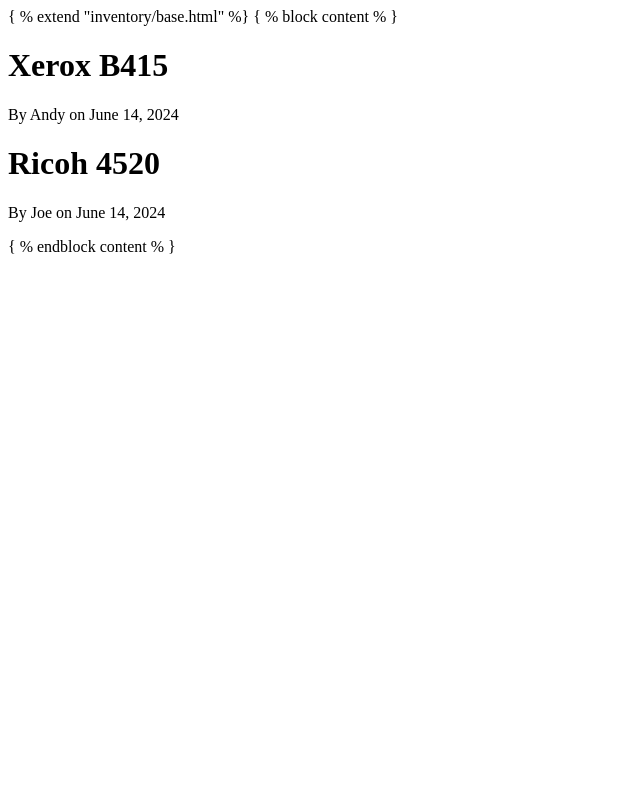
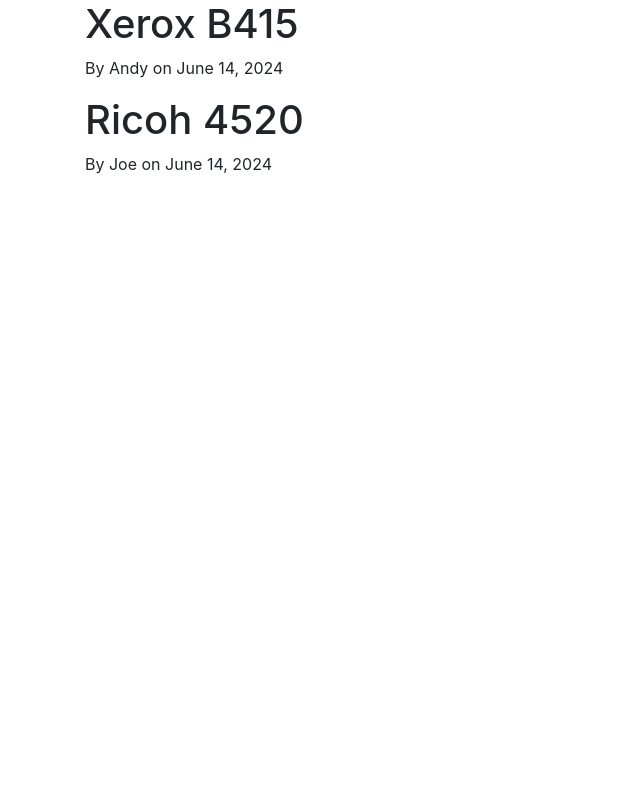
Before and after one commit to jvalest/printer_inventory, a Django app: page / in a window 1280 px wide. Shown: the whole page, without its empty margins (0-640 px from the left). Run offline with Django 5.2, Linux system fonts and the light colour scheme; some libraries are stand-ins or nearby versions.

Commit message:
fixed templating and added simple boostrap

```diff
--- a/my_printer_inventory/inventory/templates/inventory/base.html
+++ b/my_printer_inventory/inventory/templates/inventory/base.html
@@ -1,6 +1,13 @@
 <!DOCTYPE html>
 <html>
 <head>
+        <!-- Required meta tags -->
+        <meta charset="utf-8">
+        <meta name="viewport" content="width=device-width, initial-scale=1, shrink-to-fit=no">
+
+        <!-- Bootstrap CSS -->
+        <link rel="stylesheet" href="https://cdn.jsdelivr.net/npm/bootstrap@4.0.0/dist/css/bootstrap.min.css" integrity="sha384-Gn5384xqQ1aoWXA+058RXPxPg6fy4IWvTNh0E263XmFcJlSAwiGgFAW/dAiS6JXm" crossorigin="anonymous">
+
     {% if title %}
         <title>My Printer inventory - {{title}}</title>
     {% else %}
@@ -8,6 +15,15 @@
     {% endif %}
 </head>
 <body>
+    <div class="container">
     {% block content %}{% endblock %}
+    </div>
+
+     <!-- Optional JavaScript -->
+    <!-- jQuery first, then Popper.js, then Bootstrap JS -->
+    <script src="https://code.jquery.com/jquery-3.2.1.slim.min.js" integrity="sha384-KJ3o2DKtIkvYIK3UENzmM7KCkRr/rE9/Qpg6aAZGJwFDMVNA/GpGFF93hXpG5KkN" crossorigin="anonymous"></script>
+    <script src="https://cdn.jsdelivr.net/npm/popper.js@1.12.9/dist/umd/popper.min.js" integrity="sha384-ApNbgh9B+Y1QKtv3Rn7W3mgPxhU9K/ScQsAP7hUibX39j7fakFPskvXusvfa0b4Q" crossorigin="anonymous"></script>
+    <script src="https://cdn.jsdelivr.net/npm/bootstrap@4.0.0/dist/js/bootstrap.min.js" integrity="sha384-JZR6Spejh4U02d8jOt6vLEHfe/JQGiRRSQQxSfFWpi1MquVdAyjUar5+76PVCmYl" crossorigin="anonymous"></script>
+
 </body>
 </html>
--- a/my_printer_inventory/inventory/templates/inventory/home.html
+++ b/my_printer_inventory/inventory/templates/inventory/home.html
@@ -1,9 +1,9 @@
-{ % extend "inventory/base.html" %}
-{ % block content % }
+{% extends "inventory/base.html" %}
+{% block content %}
 
     {% for post in posts %}
         <h1>{{ post.device }}</h1>
         <p>By {{ post.author }} on {{ post.date_posted}} </p>
         <p>{{ post.content }}</p>
     {% endfor %}
-{ % endblock content % }
+{% endblock content %}
```
